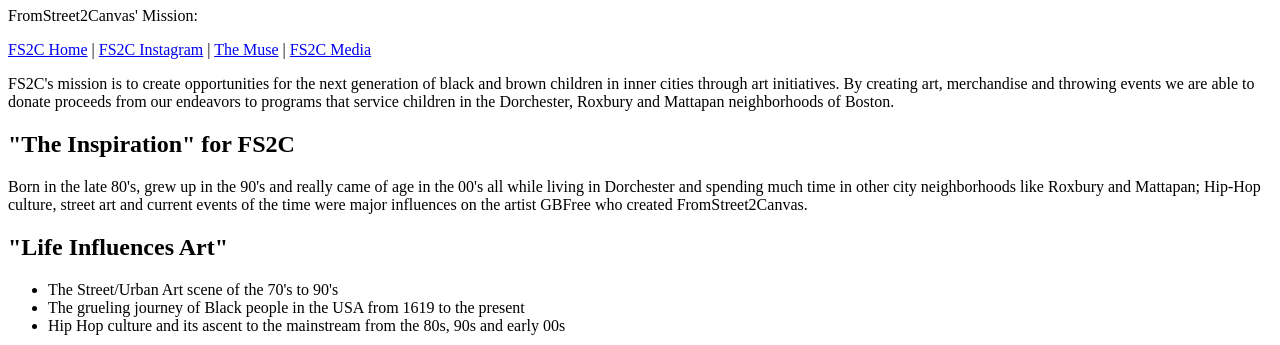
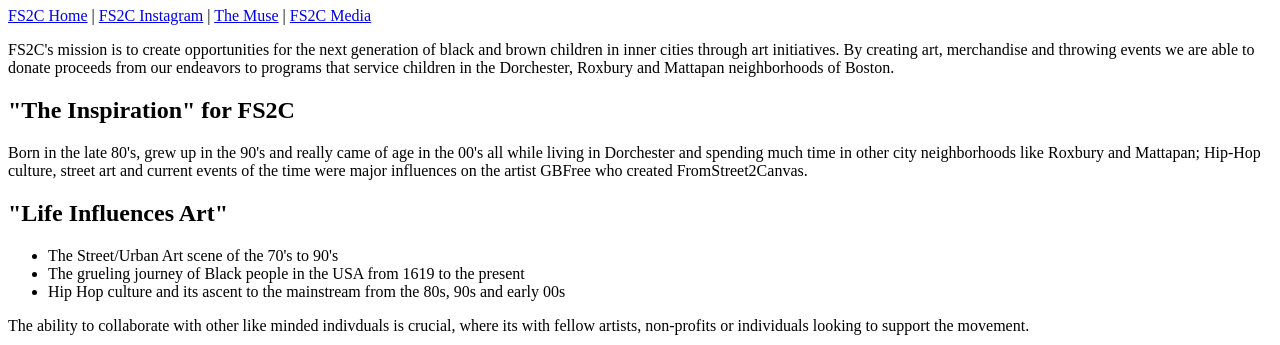
Before and after one commit to georgebfreeman/d5-semantictemplate, a plain HTML site: page index.html in a window 1280 px wide. Shown: the part 73-418 px from the top of the page. Drawn offline with Linux system fonts and the light colour scheme.

Commit message:
Updated index.html

```diff
--- a/index.html
+++ b/index.html
@@ -15,7 +15,6 @@ aside {
 	<body>
         <header>
     		<h1>"Street Art is Fine Art"</h1>
-    		<p>FromStreet2Canvas' Mission:</p>
   		</header>
 
 	<nav>
```
